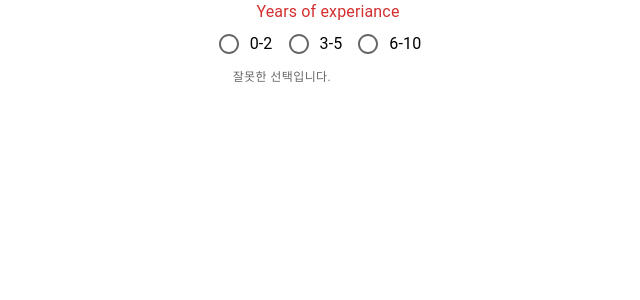
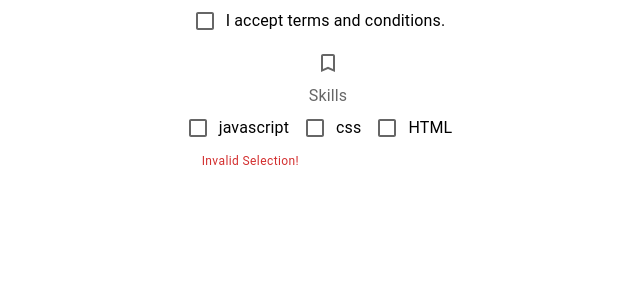
Before and after one commit to hyungjun-tech01/react-mui-demo, a React (Create React App) app: page / in a window 1280 px wide. Shown: the top 300 px of the page, without its empty margins (312-952 px from the left). Built offline with nearby package versions, Linux system fonts and the light colour scheme.

Commit message:
check box

```diff
--- a/src/App.tsx
+++ b/src/App.tsx
@@ -7,6 +7,7 @@
 import {MuiTextField} from "./components/MuiTextField";
 import {MuiRadioButton} from "./components/MuiRadioButton";
 import{MuiSelect} from "./components/MuiSelect";
+import {MuiCheckBox} from "./components/MuiCheckBox";
 
 function App() {
   return (
@@ -14,8 +15,9 @@
      {/* <MuiTypography/> */}
      {/* <MuiButton /> */}
      {/* <MuiTextField /> */}
-     <MuiRadioButton />
+     {/* <MuiRadioButton /> */}
      {/* <MuiSelect /> */}
+     <MuiCheckBox />
     </div>
   );
 }
--- a/src/components/MuiCheckBox.tsx
+++ b/src/components/MuiCheckBox.tsx
@@ -1,7 +1,61 @@
-import React from 'react'
+import React from 'react';
+import {Box, FormControlLabel, Checkbox,
+       FormControl, FormLabel, FormGroup, FormHelperText} from "@mui/material";
+import { BookmarkBorder, Bookmark } from '@mui/icons-material';
+import {useState} from "react";
 
 export const MuiCheckBox = () => {
+
+  const [acceptTnC, setAcceptTnC] = useState(false);
+  console.log(acceptTnC);
+  const [skills, setSkills] = useState<string[]>([]);
+  console.log(skills);
+
+  const handleChange = (event: React.ChangeEvent<HTMLInputElement>)=>{
+    setAcceptTnC(event.target.checked);
+  }
+  const handleSkillChange = (event: React.ChangeEvent<HTMLInputElement>)=>{
+    const index = skills.indexOf(event.target.value);
+    if(index ===-1){  // 없으면 추가
+      setSkills([...skills, event.target.value]);
+    }else {   // 있다면 제거
+      setSkills(skills.filter( (skill) => skill !== event.target.value));
+    }
+  }
   return (
-    <div>MuiCheckBox</div>
+    <Box>
+      <Box>
+        <FormControlLabel label="I accept terms and conditions."
+           control={<Checkbox value={acceptTnC} onChange={handleChange} />
+           }
+        />
+      </Box>
+      <Box>
+        <Checkbox
+          icon = {<BookmarkBorder />}
+          checkedIcon = { <Bookmark />}
+          value={acceptTnC}
+          onChange={handleChange}
+        />
+      </Box>
+      <Box>
+        <FormControl>
+          <FormLabel>
+            Skills
+          </FormLabel>
+          <FormGroup row>
+            <FormControlLabel label="javascript"
+              control={<Checkbox value="javascript" checked={skills.includes("javascript")} onChange={handleSkillChange} />} />
+            <FormControlLabel label="css"
+              control={<Checkbox value="css" checked={skills.includes("css")} onChange={handleSkillChange} />} />
+            <FormControlLabel label="HTML"
+              control={<Checkbox value="HTML" checked={skills.includes("HTML")} onChange={handleSkillChange} />} />
+          </FormGroup>
+          <FormHelperText error>
+            Invalid Selection!
+          </FormHelperText>
+        </FormControl>
+      </Box>
+    </Box>
   )
 }
--- a/src/components/MuiRadioButton.tsx
+++ b/src/components/MuiRadioButton.tsx
@@ -3,6 +3,7 @@
        FormLabel, RadioGroup,
        FormControlLabel, Radio, FormHelperText} from "@mui/material";
 import {useState} from "react";
+
 export const MuiRadioButton = () => {
   const [value, setValue] = useState('');
   const handleChange = (event: React.ChangeEvent<HTMLInputElement>)=>{
```
